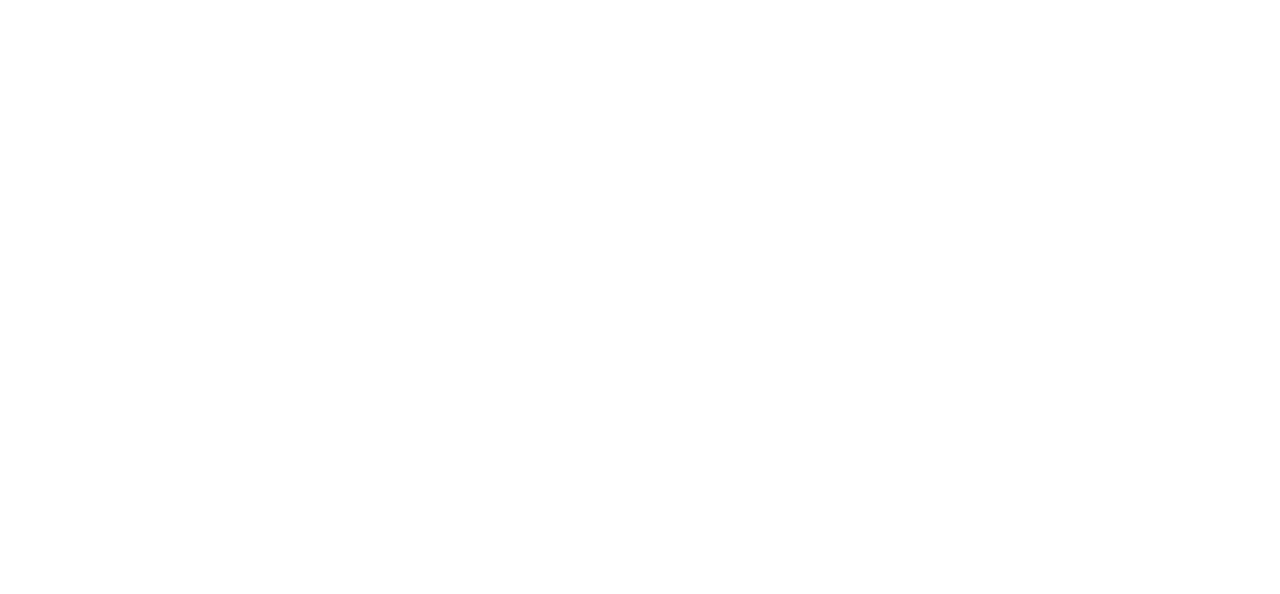
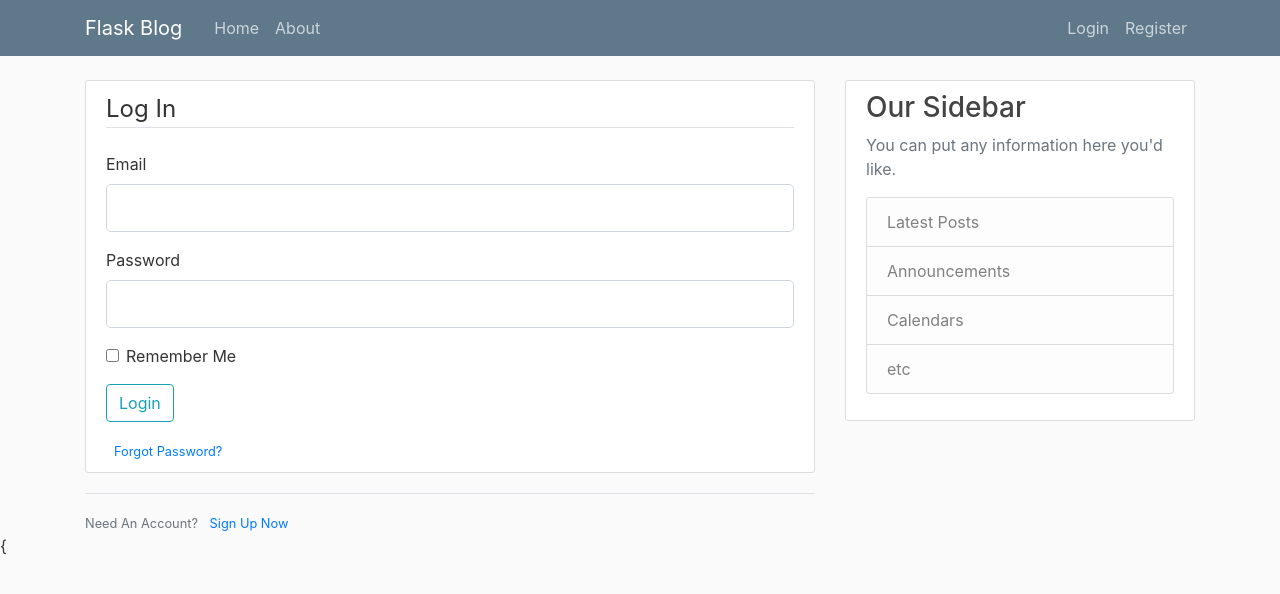
Before and after one commit to decodingjourney/WebApplication_Flask_Python, a Flask app: page /login in a window 1280 px wide. Before the commit the part shown is empty. Shown: the top 594 px of the page. Run offline with Flask 2, Linux system fonts and the light colour scheme; some libraries are stand-ins or nearby versions.

Commit message:
Login implemented and introduction of Database to the application

```diff
--- a/Flask_Blog/flaskblog.py
+++ b/Flask_Blog/flaskblog.py
@@ -1,9 +1,19 @@
 from flask import Flask, render_template, url_for, flash, redirect
 from forms import RegistrationForm, LoginForm
+from flask_sqlalchemy import SQLAlchemy
 
 app = Flask('__name__')
+app.config['SECRET_KEY'] = '9c11906fbbcb91a791aa74f616aee41b'
+app.config['SQLALCHEMY_DATABASE_URI'] = 'sqlite:///site.db'
+db = SQLAlchemy(app)
 
-app.config['SECRET_KEY'] = '9c11906fbbcb91a791aa74f616aee41b'
+
+class User(db.Model):
+    id = db.Column(db.Integer, primary_key=True)
+    username = db.Column(db.String(20), unique=True, nullable=False)
+    email = db.Column(db.String(20), unique=True, nullable=False)
+    password = db.Column(db.String(20), unique=False, nullable=False)
+    confirm_password = db.Column(db.String(20), unique=False, nullable=False)
 
 posts = [
     {
@@ -38,9 +48,15 @@ def register():
     return render_template('register.html', title='Register', form=form)
 
 
-@app.route("/login")
+@app.route("/login", methods=['GET', 'POST'])
 def login():
     form = LoginForm()
+    if form.validate_on_submit():
+        if form.email.data == 'admin@myblog.com' and form.password.data == 'password':
+            flash('You have been succesfully logged in! ', 'success')
+            return redirect(url_for('home'))
+        else:
+            flash('Unsuccesful login, Please check the user credential', 'danger')
     return render_template('login.html', title='Login', form=form)
 
 
--- a/Flask_Blog/templates/layout.html
+++ b/Flask_Blog/templates/layout.html
@@ -26,13 +26,13 @@
                 </button>
                 <div class="collapse navbar-collapse" id="navbarToggle">
                     <div class="navbar-nav mr-auto">
-                        <a class="nav-item nav-link" href="/">Home</a>
-                        <a class="nav-item nav-link" href="/about">About</a>
+                        <a class="nav-item nav-link" href="{{ url_for('home') }}">Home</a>
+                        <a class="nav-item nav-link" href="{{ url_for('about') }}">About</a>
                     </div>
                     <!-- Navbar Right Side -->
                     <div class="navbar-nav">
-                        <a class="nav-item nav-link" href="/login">Login</a>
-                        <a class="nav-item nav-link" href="/register">Register</a>
+                        <a class="nav-item nav-link" href="{{ url_for('login') }}">Login</a>
+                        <a class="nav-item nav-link" href="{{ url_for('register') }}">Register</a>
                     </div>
                 </div>
             </div>
--- a/Flask_Blog/templates/login.html
+++ b/Flask_Blog/templates/login.html
@@ -1,10 +1,53 @@
-<!DOCTYPE html>
-<html lang="en">
-<head>
-    <meta charset="UTF-8">
-    <title>Title</title>
-</head>
-<body>
+{% extends "layout.html" %}
+{% block content %}
+<div class="content-section">
+    <form method="POST" action="">
+        {{ form.hidden_tag() }}
+        <fieldset class="form-group">
+            <legend class="border-bottom mb-4">Log In</legend>
+            <div class="form-group">
+                {{ form.email.label(class="form-control-label") }}
+                {% if form.email.errors %}
+                {{ form.email(class="form-control form-control-lg is-invalid") }}
+                <div class="invalid-feedback">
+                    {% for error in form.email.errors %}
+                    <span>{{ error }}</span>
+                    {% endfor %}
+                </div>
+                {% else %}
+                {{ form.email(class="form-control form-control-lg") }}
+                {% endif %}
+            </div>
 
-</body>
-</html>
+            <div class="form-group">
+                {{ form.password.label(class="form-control-label") }}
+                {% if form.password.errors %}
+                {{ form.password(class="form-control form-control-lg is-invalid") }}
+                <div class="invalid-feedback">
+                    {% for error in form.password.errors %}
+                    <span>{{ error }}</span>
+                    {% endfor %}
+                </div>
+                {% else %}
+                {{ form.password(class="form-control form-control-lg") }}
+                {% endif %}
+            </div>
+            <div class="form-check">
+                {{ form.remember(class="form-check-input") }}
+                {{ form.remember.label(class="form-check-label") }}
+            </div>
+        </fieldset>
+        <div class="form-group">
+            {{ form.submit(class="btn btn-outline-info") }}
+        </div>
+        <small class="text-muted ml-2">
+            <a href="#">Forgot Password?</a>
+        </small>
+    </form>
+</div>
+<div class="border-top pt-3">
+    <small class="text-muted">
+        Need An Account? <a class="ml-2" href="{{ url_for('register') }}">Sign Up Now</a>
+    </small>
+</div>
+{% endblock content %}
```
